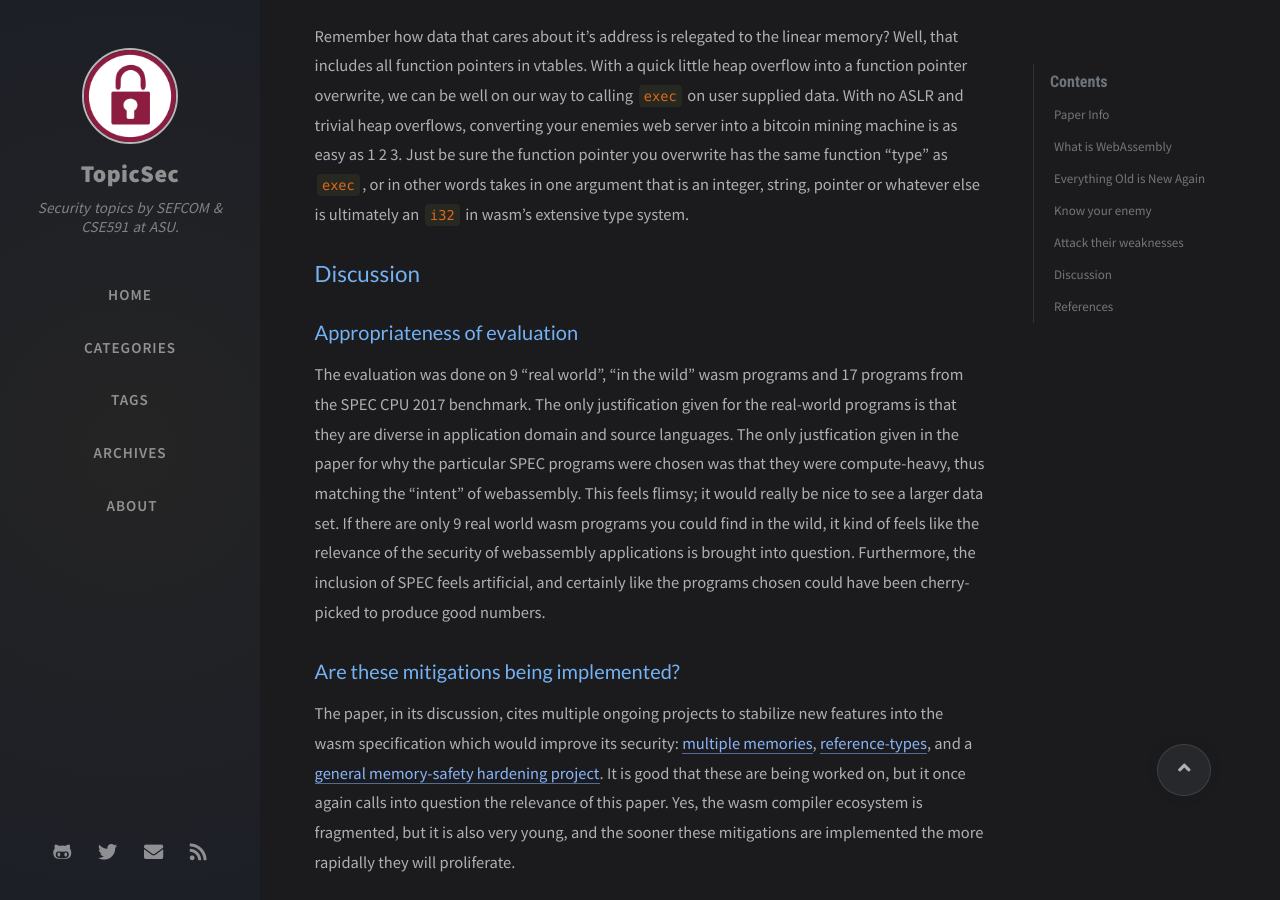
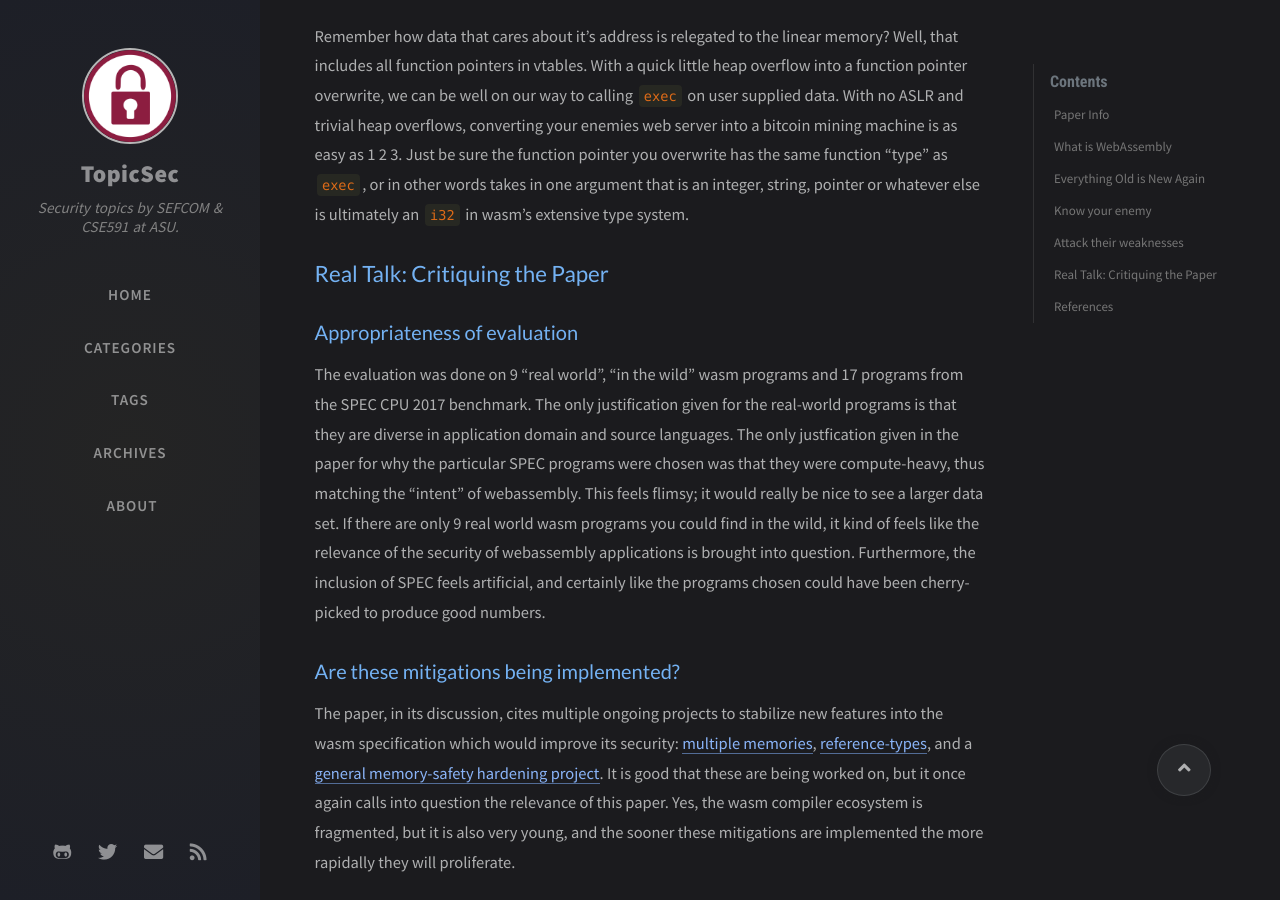
Before and after one commit to TopicSec/topicsec.github.io, a Jekyll site: the page built from _posts/2020-09-16-wasm.md, in a window 1280 px wide and 900 px high, scrolled down 4178 px. Built offline with Jekyll 4.4.1, drawn with Linux system fonts in a browser that asks for light colours; nearby versions of some CDN libraries; comment, search, counter and statistics services are not loaded.

Commit message:
Need transition from story time to real talk

```diff
--- a/_posts/2020-09-16-wasm.md
+++ b/_posts/2020-09-16-wasm.md
@@ -159,7 +159,7 @@ With a quick little heap overflow into a function pointer overwrite, we can be w
 With no ASLR and trivial heap overflows, converting your enemies web server into a bitcoin mining machine is as easy as 1 2 3.
 Just be sure the function pointer you overwrite has the same function "type" as `exec`, or in other words takes in one argument that is an integer, string, pointer or whatever else is ultimately an `i32` in wasm's extensive type system.
 
-## Discussion
+## Real Talk: Critiquing the Paper
 
 ### Appropriateness of evaluation
 
```
